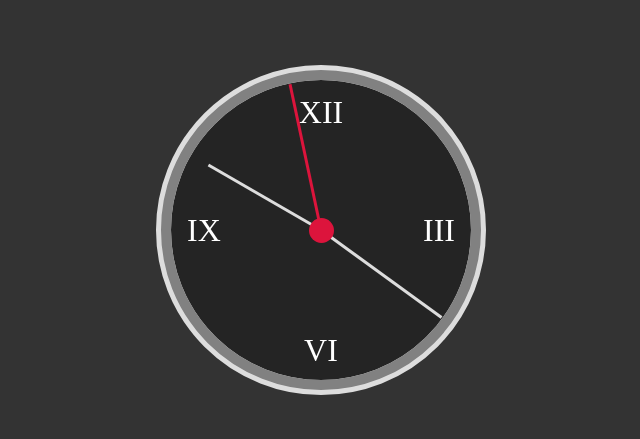
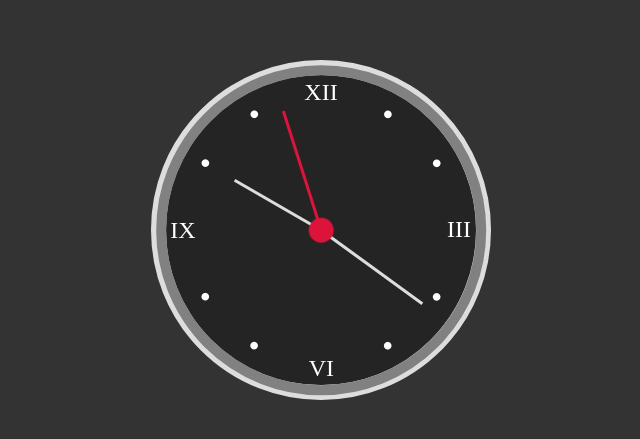
Before and after one commit to btkdevkh/clock, a plain HTML site: page index.html in a window 1280 px wide. Shown: the part 170-609 px from the top of the page, without its empty margins (319-959 px from the left). Drawn offline with Linux system fonts and the light colour scheme; a web font is replaced by a local one.

Commit message:
Changed some styles

```diff
--- a/css/style.css
+++ b/css/style.css
@@ -16,38 +16,86 @@
   width: 300px;
   height: 300px;
   color: white;
-  font-size: 2rem;
+  font-size: 1.5rem;
   border-radius: 50%;
   background-color: rgb(0, 0, 0, 0.3);
   border: 15px solid #ddd;
+  padding: 0.3rem;
 }
-.clock-num-horizontal {
+.clock-nums {
+  position: relative;
   height: 100%;
-  display: flex;
-  justify-content: space-between;
-  align-items: center;
-  padding-left: 1rem;
-  padding-right: 1rem;
+}
+.num {
+  --rotation: 0;
+  position: absolute;
+  width: 100%;
+  height: 100%;
+  text-align: center;
+  transform: rotate(var(--rotation));
   z-index: 1;
 }
-.clock-num-vertical {
-  height: 90%;
-  position: absolute;
-  top: 1rem;
-  left: 50%;
-  translate: -50% 0;
-  display: flex;
-  flex-direction: column;
-  justify-content: space-between;
-  align-items: center;
-  z-index: 1;
+.num:nth-child(1) {
+  --rotation: 30deg;
+  font-size: 2rem;
 }
-.dot {
-  width: 25px;
-  height: 25px;
-  background-color: crimson;
-  border-radius: 50%;
-  z-index: 2000;
+.num:nth-child(2) {
+  --rotation: 60deg;
+  font-size: 2rem;
+}
+
+/* Num III */
+.num:nth-child(3) {
+  --rotation: 90deg;
+}
+.num:nth-child(3) .backward_III {
+  display: inline-block;
+  transform: rotate(90deg);
+}
+
+.num:nth-child(4) {
+  --rotation: 120deg;
+  font-size: 2rem;
+}
+.num:nth-child(5) {
+  --rotation: 150deg;
+  font-size: 2rem;
+}
+
+/* Num VI */
+.num:nth-child(6) {
+  --rotation: 180deg;
+}
+.num:nth-child(6) .backward_VI {
+  display: inline-block;
+  transform: rotate(180deg);
+}
+
+.num:nth-child(7) {
+  --rotation: 210deg;
+  font-size: 2rem;
+}
+.num:nth-child(8) {
+  --rotation: 240deg;
+  font-size: 2rem;
+}
+
+/* Num IX */
+.num:nth-child(9) {
+  --rotation: 270deg;
+}
+.num:nth-child(9) .backward_IX {
+  display: inline-block;
+  transform: rotate(90deg);
+}
+
+.num:nth-child(10) {
+  --rotation: 300deg;
+  font-size: 2rem;
+}
+.num:nth-child(11) {
+  --rotation: 330deg;
+  font-size: 2rem;
 }
 
 /* Clock hands */
@@ -63,9 +111,20 @@
   transform-origin: bottom center;
   z-index: 1000;
 }
+.dot {
+  width: 25px;
+  height: 25px;
+  background-color: crimson;
+  border-radius: 50%;
+  position: absolute;
+  top: 50%;
+  left: 50%;
+  transform: translate(-50%, -50%);
+  z-index: 3000;
+}
 .hours-hand {
   width: 3px;
-  height: 130px;
+  height: 100px;
   background-color: #ddd;
   position: absolute;
   top: 50%;
@@ -77,7 +136,7 @@
 }
 .minutes-hand {
   width: 3px;
-  height: 149px;
+  height: 125px;
   background-color: #ddd;
   position: absolute;
   top: 50%;
@@ -89,12 +148,13 @@
 }
 .seconds-hand {
   width: 3px;
-  height: 149px;
+  height: 125px;
   background-color: crimson;
   position: absolute;
   top: 50%;
   left: 50%;
   transform: translate(-50%, -100%) rotate(0deg);
   transform-origin: bottom center;
+  transition: all 0.5s ease-in;
   z-index: 2000;
 }
--- a/index.html
+++ b/index.html
@@ -9,20 +9,37 @@
     <title>Test</title>
   </head>
   <body>
-    <div class="clock-container" id="clock-container">
-      <div class="clock" id="clock">
-        <div class="clock-num-horizontal" id="clock-num-horizontal">
-          <span class="num">IX</span>
-          <span class="dot"></span>
-          <span class="num">III</span>
+    <div class="clock-container">
+      <div class="clock">
+        <div class="clock-nums">
+          <span class="num">&#x2022</span>
+          <span class="num">&#x2022</span>
+
+          <div class="num">
+            <span class="backward_III">III</span>
+          </div>
+
+          <span class="num">&#x2022</span>
+          <span class="num">&#x2022</span>
+
+          <div class="num">
+            <span class="backward_VI">VI</span>
+          </div>
+
+          <span class="num">&#x2022</span>
+          <span class="num">&#x2022</span>
+
+          <div class="num">
+            <span class="backward_IX">IX</span>
+          </div>
+
+          <span class="num">&#x2022</span>
+          <span class="num">&#x2022</span>
+          <span class="num">XII</span>
         </div>
 
-        <div class="clock-num-vertical" id="clock-num-vertical">
-          <span class="num">XII</span>
-          <span class="num">VI</span>
-        </div>
-
-        <div class="clock-hands" id="clock-hands">
+        <div class="clock-hands">
+          <span class="dot"></span>
           <span class="hours-hand" id="hours-hand"></span>
           <span class="minutes-hand" id="minutes-hand"></span>
           <span class="seconds-hand" id="seconds-hand"></span>
--- a/index.js
+++ b/index.js
@@ -29,6 +29,14 @@ class CLock {
   }
 
   rotateSecondsHand(s) {
+    if (s === 0) {
+      this.secondsHand.style.transition = "unset";
+    }
+
+    if (s === 1) {
+      this.secondsHand.style.transition = "all 0.5s ease-in";
+    }
+
     this.secondsHand.style.transform = `translate(-50%, -100%) rotate(${
       (s / 60) * 360
     }deg)`;
```
